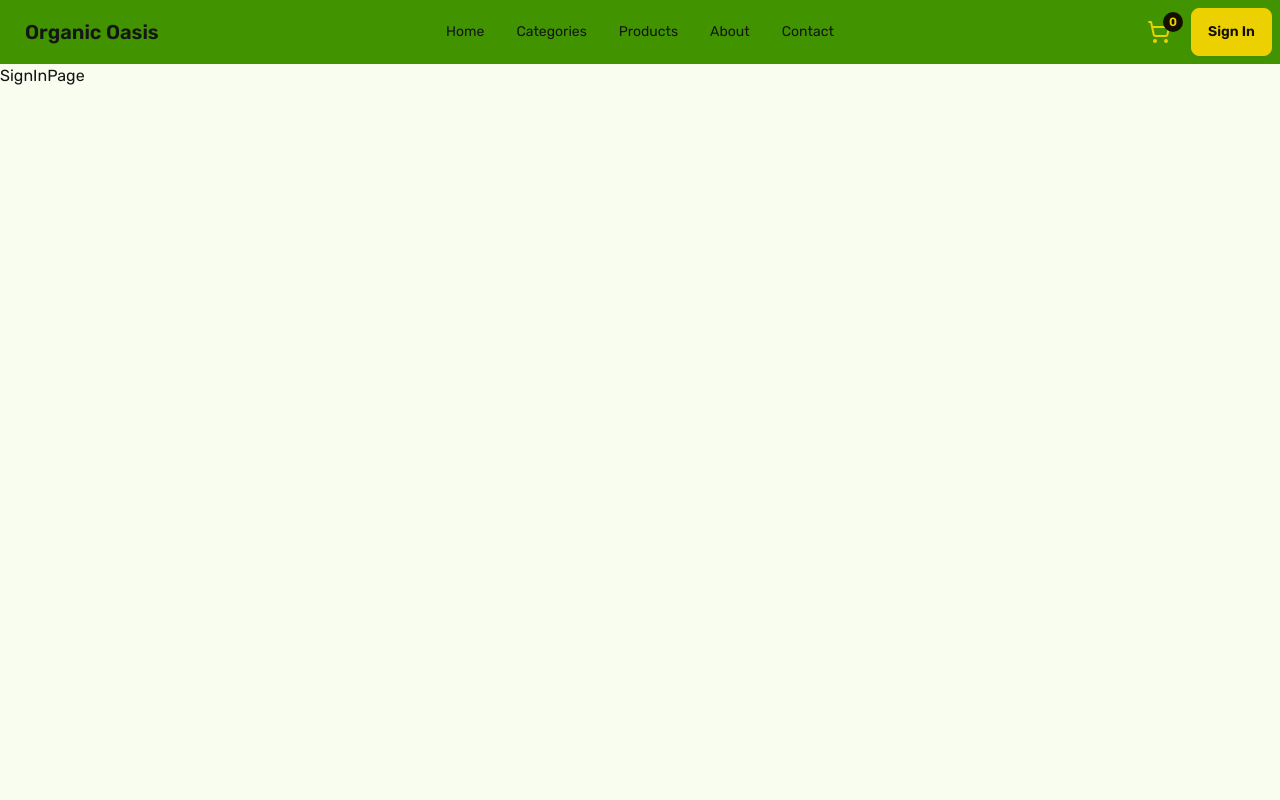
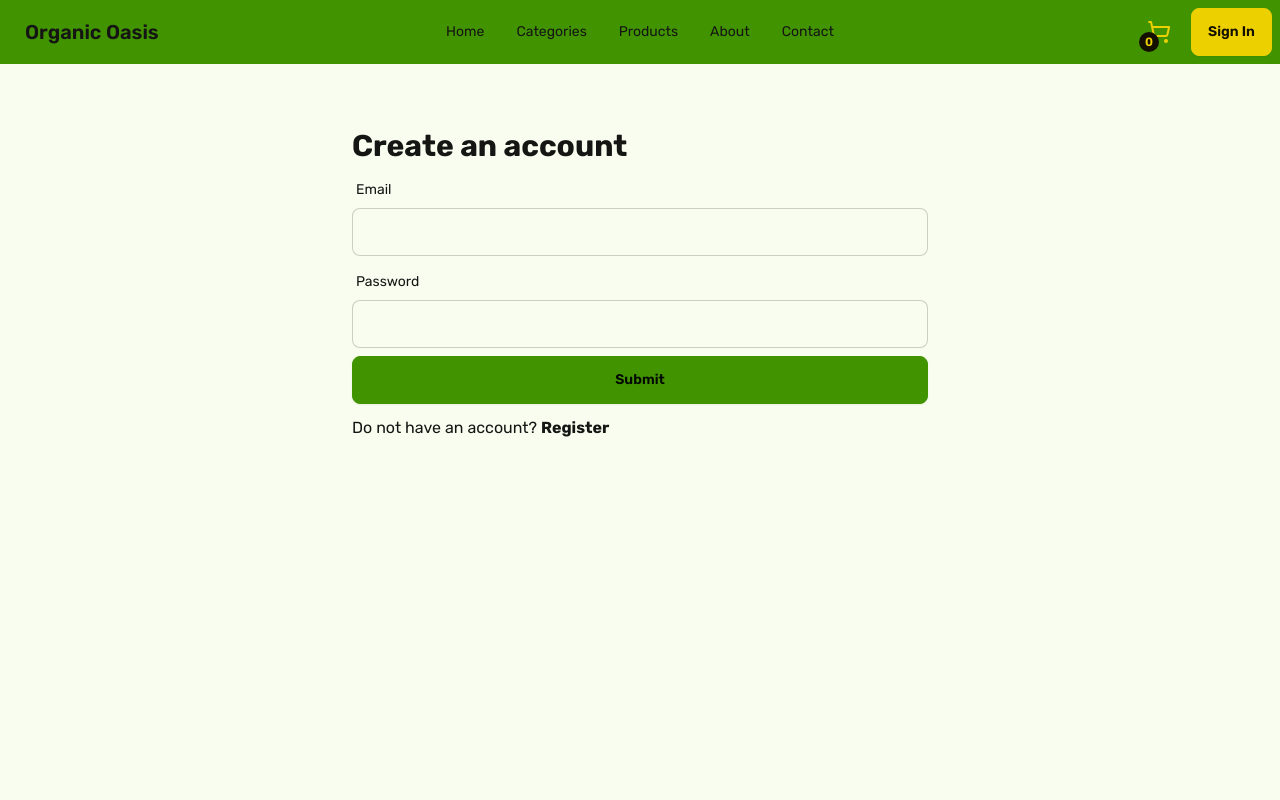
Before and after one commit to shohan-pherones/organic-oasis-frontend, a Next.js app: page /sign-in in a window 1280 px wide. Shown: the top 800 px of the page. Built offline with nearby package versions, Linux system fonts and the light colour scheme; no server answers.

Commit message:
add sign in and auth layout page

```diff
--- a/src/app/(auth)/layout.tsx
+++ b/src/app/(auth)/layout.tsx
@@ -1,7 +1,25 @@
-import { PropsWithChildren } from "react";
+"use client";
+
+import AuthCallback from "@/components/AuthCallback";
+import useAuth from "@/hooks/useAuth";
+import { useRouter } from "next/navigation";
+import { PropsWithChildren, useEffect, useState } from "react";
 
 const AuthLayout = ({ children }: PropsWithChildren) => {
-  return <>{children}</>;
+  const [isPageLoading, setIsPageLoading] = useState<boolean>(true);
+
+  const { user } = useAuth();
+  const router = useRouter();
+
+  useEffect(() => {
+    if (user) {
+      router.push("/");
+    } else {
+      setIsPageLoading(false);
+    }
+  }, [user, router]);
+
+  return isPageLoading ? <AuthCallback /> : <>{children}</>;
 };
 
 export default AuthLayout;
--- a/src/app/(auth)/sign-in/page.tsx
+++ b/src/app/(auth)/sign-in/page.tsx
@@ -1,5 +1,115 @@
+"use client";
+
+import Processing from "@/components/Processing";
+import SectionTitle from "@/components/SectionTitle";
+import useAuth from "@/hooks/useAuth";
+import { useLogin } from "@/hooks/useLogin";
+import { ILogin } from "@/interfaces";
+import { loginSchema } from "@/schemas";
+import { zodResolver } from "@hookform/resolvers/zod";
+import axios from "axios";
+import { useRouter } from "next/navigation";
+import { useForm } from "react-hook-form";
+import toast from "react-hot-toast";
+
 const SignInPage = () => {
-  return <div>SignInPage</div>;
+  const {
+    register,
+    handleSubmit,
+    formState: { errors },
+  } = useForm<ILogin>({ resolver: zodResolver(loginSchema) });
+
+  const { mutate, isLoading } = useLogin();
+  const { saveCredentialsDispatcher } = useAuth();
+
+  const router = useRouter();
+
+  const onSubmit = (data: ILogin) => {
+    mutate(data, {
+      onSuccess: (res) => {
+        saveCredentialsDispatcher(res);
+        setTimeout(() => {
+          router.push("/");
+        }, 100);
+      },
+      onError: (err) => {
+        if (axios.isAxiosError(err) && err.response) {
+          toast.error(err.response.data?.message || "An error occurred");
+        } else {
+          toast.error(err.message || "Something went wrong!");
+        }
+      },
+    });
+  };
+
+  return (
+    <main>
+      <section className="wrapper">
+        <form
+          onSubmit={handleSubmit(onSubmit)}
+          className="flex flex-col gap-2 max-w-xl mx-auto"
+        >
+          <SectionTitle title="Create an account" noMargin />
+
+          <label htmlFor="email" className="form-control w-full">
+            <div className="label">
+              <span className="label-text">Email</span>
+            </div>
+            <input
+              {...register("email")}
+              type="email"
+              id="email"
+              className="input input-bordered w-full"
+            />
+            {errors.email && (
+              <div className="label">
+                <span className="label-text-alt text-rose-500">
+                  {errors.email.message}
+                </span>
+              </div>
+            )}
+          </label>
+          <label htmlFor="password" className="form-control w-full">
+            <div className="label">
+              <span className="label-text">Password</span>
+            </div>
+            <input
+              {...register("password")}
+              type="password"
+              id="password"
+              className="input input-bordered w-full"
+            />
+            {errors.password && (
+              <div className="label">
+                <span className="label-text-alt text-rose-500">
+                  {errors.password.message}
+                </span>
+              </div>
+            )}
+          </label>
+
+          <button
+            disabled={isLoading}
+            type="submit"
+            className="btn btn-primary"
+          >
+            {isLoading ? <Processing /> : "Submit"}
+          </button>
+
+          <p className="mt-1">
+            Do not have an account?{" "}
+            <button
+              onClick={() => router.push("/sign-up")}
+              type="button"
+              className="link link-hover font-bold"
+            >
+              Register
+            </button>
+          </p>
+        </form>
+      </section>
+    </main>
+  );
 };
 
 export default SignInPage;
--- /dev/null
+++ b/src/components/AuthCallback.tsx
@@ -0,0 +1,11 @@
+import { Loader2 } from "lucide-react";
+
+const AuthCallback = () => {
+  return (
+    <div className="h-[calc(100vh-4rem)] wrapper flex items-center justify-center">
+      <Loader2 className="animate-spin" />
+    </div>
+  );
+};
+
+export default AuthCallback;
--- a/src/components/Navbar.tsx
+++ b/src/components/Navbar.tsx
@@ -1,11 +1,14 @@
 "use client";
 
+import useAuth from "@/hooks/useAuth";
 import useCart from "@/hooks/useCart";
 import { ShoppingCart } from "lucide-react";
+import Image from "next/image";
 import Link from "next/link";
 
 const Navbar = () => {
   const { items } = useCart();
+  const { user, logoutDispatcher } = useAuth();
 
   const navItems = (
     <>
@@ -62,15 +65,83 @@ const Navbar = () => {
         <ul className="menu menu-horizontal px-1">{navItems}</ul>
       </nav>
       <nav className="navbar-end gap-5">
+        {user && (
+          <div className="dropdown dropdown-end">
+            <div tabIndex={0} role="button" className="avatar mt-2">
+              <div className="w-10 rounded-full">
+                <Image
+                  src={user.image}
+                  alt={user.name}
+                  width={512}
+                  height={512}
+                  priority
+                  className="w-full h-full object-cover"
+                />
+              </div>
+            </div>
+            <ul
+              tabIndex={0}
+              className="menu menu-sm dropdown-content bg-base-100 rounded-box z-[1] mt-2 w-52 p-2 shadow"
+            >
+              <li>
+                <Link
+                  href={`/users/profile/${user._id}`}
+                  className="flex flex-col items-start"
+                >
+                  <span className="whitespace-nowrap font-bold">
+                    {user.name.split(" ")[0]}
+                  </span>
+                  <span className="opacity-50 text-xs -mt-3">
+                    @{user.username}
+                  </span>
+                </Link>
+              </li>
+              <li>
+                <Link href="/orders" className="flex flex-col items-start">
+                  My Orders
+                </Link>
+              </li>
+              {user.role === "admin" && (
+                <>
+                  <li>
+                    <Link href="/admin/create/categories">Create Category</Link>
+                  </li>
+                  <li>
+                    <Link href="/admin/create/products">Create Products</Link>
+                  </li>
+                  <li>
+                    <Link href="/admin/manage/categories">
+                      Manage Categories
+                    </Link>
+                  </li>
+                  <li>
+                    <Link href="/admin/manage/products">Manage Products</Link>
+                  </li>
+                  <li>
+                    <Link href="/admin/manage/users">Manage Users</Link>
+                  </li>
+                  <li>
+                    <Link href="/admin/manage/orders">Manage Orders</Link>
+                  </li>
+                </>
+              )}
+              <li>
+                <button onClick={() => logoutDispatcher()}>Logout</button>
+              </li>
+            </ul>
+          </div>
+        )}
         <Link href="/cart" className="relative">
           <ShoppingCart className="text-accent" />
-          <span className="absolute -top-2 -right-3 w-5 h-5 bg-accent-content rounded-full text-accent flex items-center justify-center text-xs font-semibold">
+          <span className="absolute -left-2 -bottom-2 w-5 h-5 bg-accent-content rounded-full text-accent flex items-center justify-center text-xs font-semibold">
             {items.length}
           </span>
         </Link>
-        <Link href="/sign-in" className="btn btn-accent">
-          Sign In
-        </Link>
+        {!user?.name && (
+          <Link href="/sign-in" className="btn btn-accent">
+            Sign In
+          </Link>
+        )}
       </nav>
     </header>
   );
--- /dev/null
+++ b/src/hooks/useLogin.ts
@@ -0,0 +1,13 @@
+import { API_BASE_URL } from "@/constants";
+import { IAuthResponse, ILogin } from "@/interfaces";
+import axios from "axios";
+import { useMutation } from "react-query";
+
+export const useLogin = () => {
+  const handler = async (data: ILogin): Promise<IAuthResponse> => {
+    const res = await axios.post(`${API_BASE_URL}/users/login`, data);
+    return res.data;
+  };
+
+  return useMutation<IAuthResponse, Error, ILogin>(handler);
+};
--- a/src/schemas/index.ts
+++ b/src/schemas/index.ts
@@ -30,3 +30,21 @@ export const registerSchema = z.object({
     .string()
     .min(5, { message: "Address must be at least 5 characters long." }),
 });
+
+export const loginSchema = z.object({
+  email: z.string().email({ message: "Invalid email format." }),
+  password: z
+    .string()
+    .min(8, { message: "Password must be at least 8 characters long." })
+    .regex(/[A-Z]/, {
+      message: "Password must contain at least one uppercase letter.",
+    })
+    .regex(/[a-z]/, {
+      message: "Password must contain at least one lowercase letter.",
+    })
+    .regex(/[0-9]/, { message: "Password must contain at least one number." })
+    .regex(/[@$!%*?&]/, {
+      message:
+        "Password must contain at least one special character (@$!%*?&).",
+    }),
+});
```
